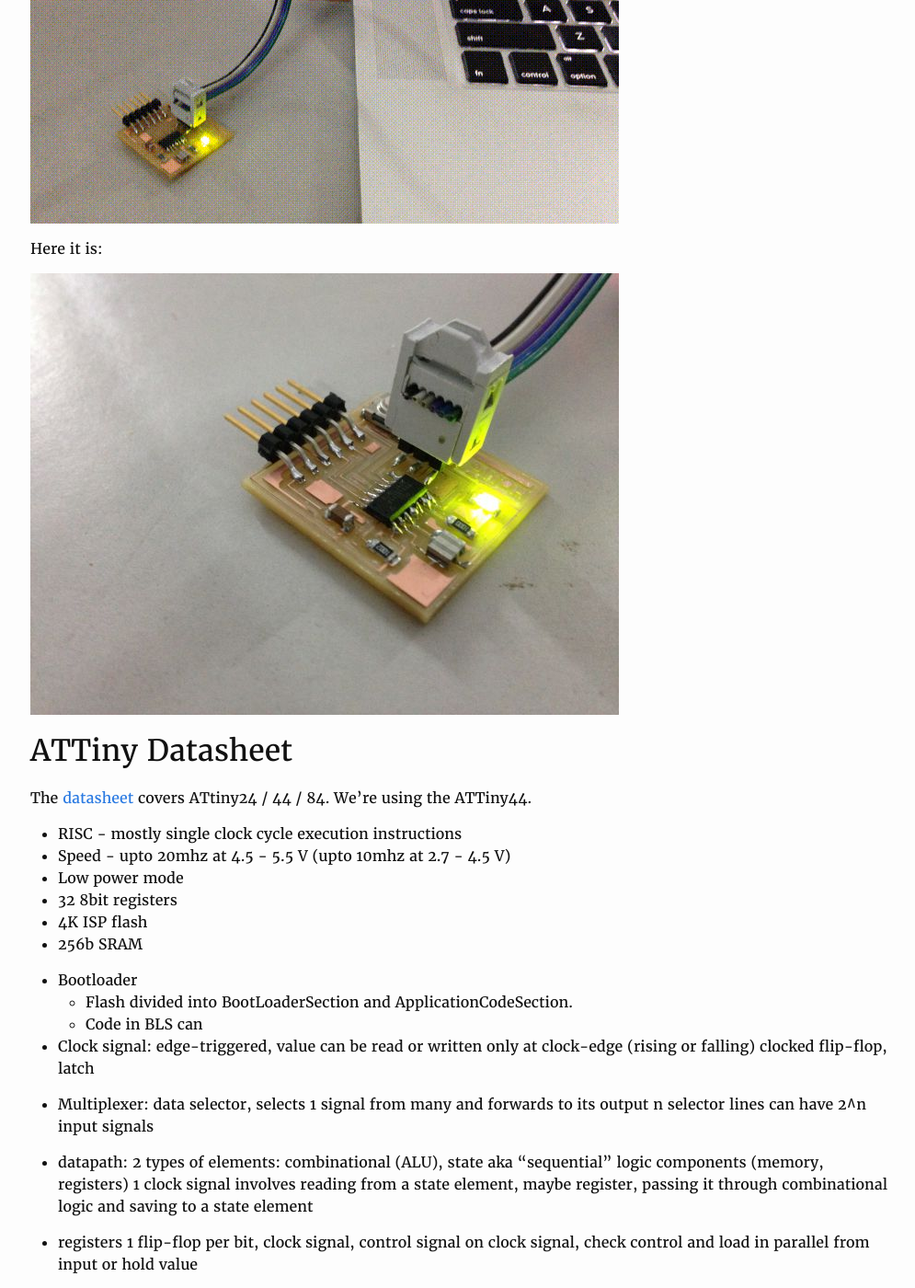
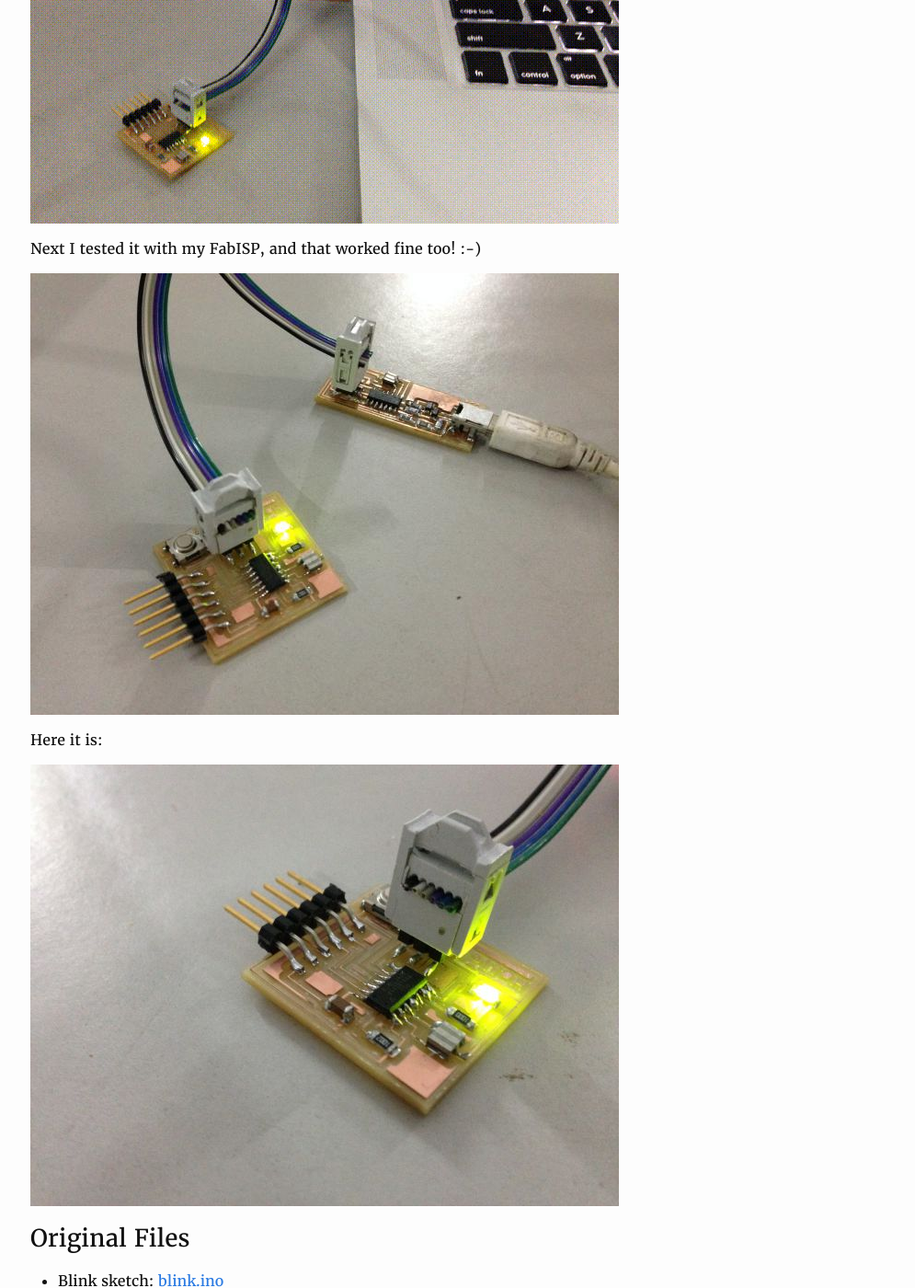
Before and after one commit to yogi/fabacademy2016, a Jekyll site: the page built from w8-embedded.md, in a window 1280 px wide and 1400 px high, scrolled down 1829 px. Shown: the whole window at 92% size, without its empty margins (137-1132 px from the left). Built offline with Jekyll 4.4.1, drawn with Linux system fonts in a browser that asks for light colours.

Commit message:
using my isp

```diff
--- a/w8-embedded.md
+++ b/w8-embedded.md
@@ -36,9 +36,17 @@ And it worked just fine!
 
 <img src="images/w8-hello-led-blinking.gif"/>
 
+Next I tested it with my FabISP, and that worked fine too! :-)
+
+<img src="images/w8-hello-led-my-fabisp.jpg"/>
+
 Here it is:
 
 <img src="images/w8-hello-led-blinking.jpg"/>
+
+### Original Files
+
+* Blink sketch: [blink.ino](files/blink.ino)
 
 
 ## ATTiny Datasheet
```
Also changed, not shown: images/w8-hello-led-my-fabisp.jpg (added), 2 other files.
